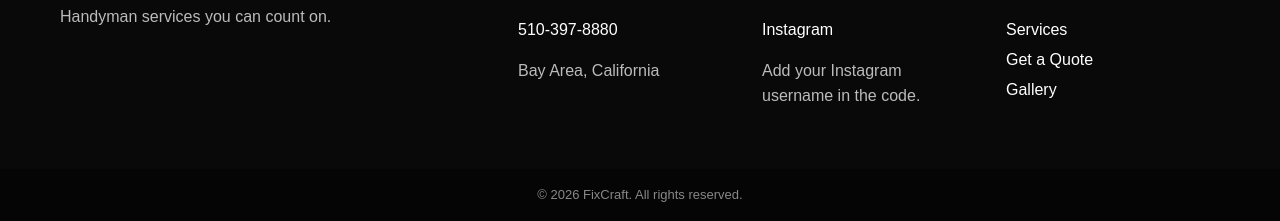
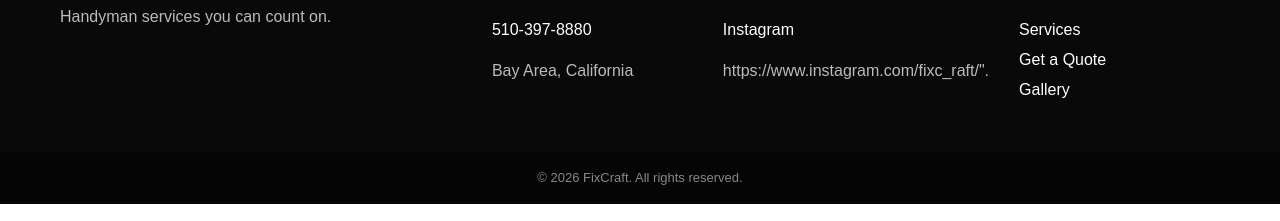
Before and after one commit to hellyhub/fixcarft_website, a plain HTML site: page index.html in a window 1280 px wide. Shown: the part 4686-4907 px from the top of the page. Drawn offline with Linux system fonts and the light colour scheme.

Commit message:
Update index.html

```diff
--- a/index.html
+++ b/index.html
@@ -169,7 +169,7 @@
       <div class="container contact-grid">
         <div><div class="logo">FIX<span>CRAFT</span></div><p>Handyman services you can count on.</p></div>
         <div><h4>Contact</h4><a href="tel:+15103978880">510-397-8880</a><p>Bay Area, California</p></div>
-        <div><h4>Follow</h4><a href="#" id="instagramLink">Instagram</a><p>Add your Instagram username in the code.</p></div>
+        <div><h4>Follow</h4><a href="#" id="instagramLink">Instagram</a><p>https://www.instagram.com/fixc_raft/".</p></div>
         <div><h4>Quick Links</h4><a href="#services">Services</a><a href="#quote">Get a Quote</a><a href="#gallery">Gallery</a></div>
       </div>
     </section>
```
